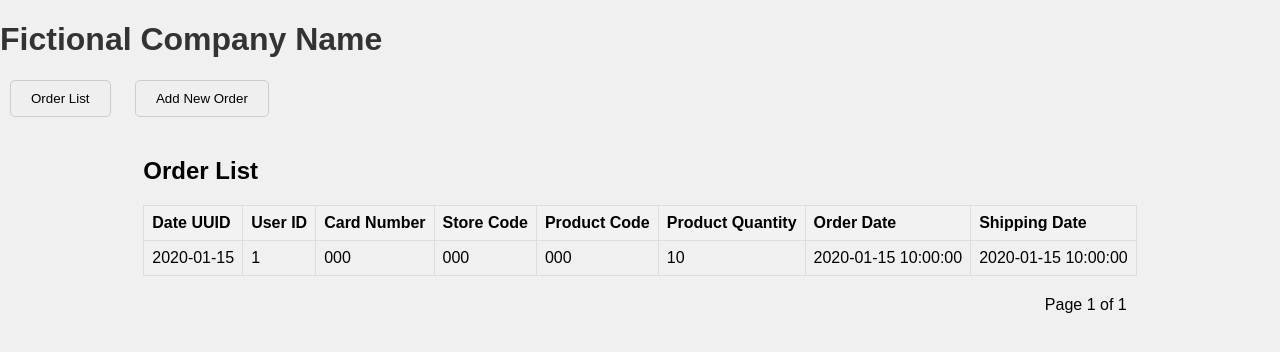
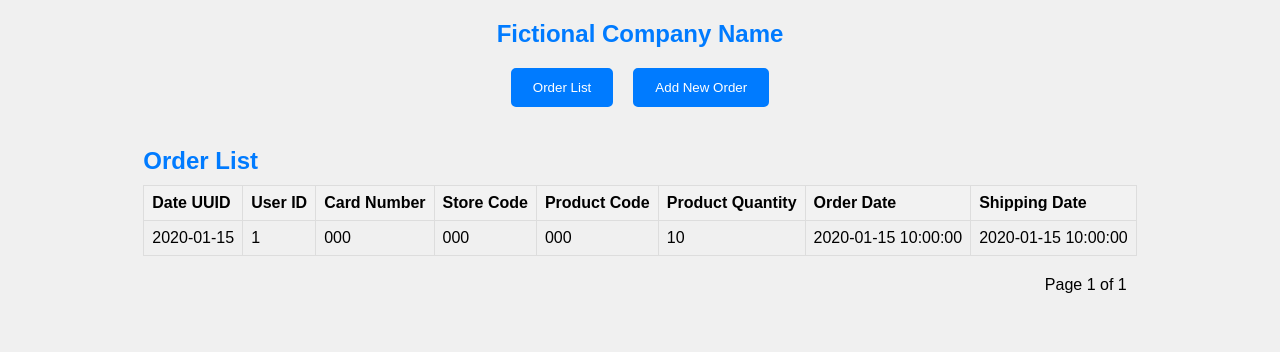
Before and after one commit to wlaa41/Web-App-DevOps-Project, a Flask app: page / in a window 1280 px wide. Shown: the top 352 px of the page. Run offline with Flask 3, Linux system fonts and the light colour scheme; tables that the repository leaves empty hold one stand-in row (values such as "Sample post").

Commit message:
adds styling for buttons

```diff
--- a/static/style.css
+++ b/static/style.css
@@ -126,26 +126,46 @@ input[type="submit"] {
     display: block;
 }
 
-.tab-labels {
+.tab-buttons {
     display: flex;
     justify-content: center;
-    margin-bottom: 10px;
+    margin-top: 20px;
 }
 
 .tab-label {
     margin: 0 10px;
     padding: 10px 20px;
-    border: 1px solid #ccc;
+    border: 2px solid #007bff;
     border-radius: 5px;
     cursor: pointer;
-    transition: background-color 0.3s ease;
+    transition: background-color 0.3s ease, color 0.3s ease;
+    color: #fff; /* Set default text color to white */
+    background-color: #007bff; /* Set default background color to blue */
 }
 
 .tab-label:hover {
-    background-color: #f2f2f2;
+    background-color: #fff; /* Change background to white on hover */
+    color: #007bff; /* Change text color to blue on hover */
 }
 
 .tab-label:checked {
-    background-color: #007bff;
-    color: #fff;
+    background-color: #fff; /* Change background to white when checked */
+    color: #007bff; /* Change text color to blue when checked */
 }
+
+.header {
+    text-align: center;
+    margin-top: 20px;
+}
+
+.header h1 {
+    color: #007bff;
+    font-size: 24px;
+}
+
+.tab-title {
+    text-align: left;
+    color: #007bff;
+    margin-top: 20px;
+    margin-bottom: 10px;
+}
```
